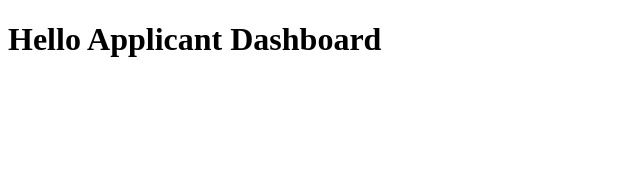
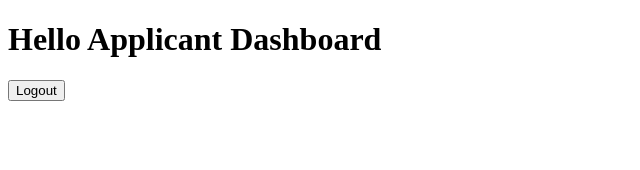
Before and after one commit to mkarthikpai/Job-Portal-NextJS, a Next.js app: page /dashboard in a window 1280 px wide. Shown: the top 170 px of the page, without its empty margins (0-640 px from the left). Built offline with nearby package versions, Linux system fonts and the light colour scheme; no server answers.

Commit message:
Route Groups for dashboard

```diff
--- a/src/app/dashboard/page.tsx
+++ b/src/app/(applicants)/dashboard/page.tsx
@@ -1,9 +1,11 @@
+import { logoutUserAction } from "@/features/auth/server/auth.actions";
 import React from "react";
 
 const ApplicantDashboard = () => {
   return (
     <div>
       <h1>Hello Applicant Dashboard</h1>
+      <button onClick={logoutUserAction}>Logout</button>
     </div>
   );
 };
```
